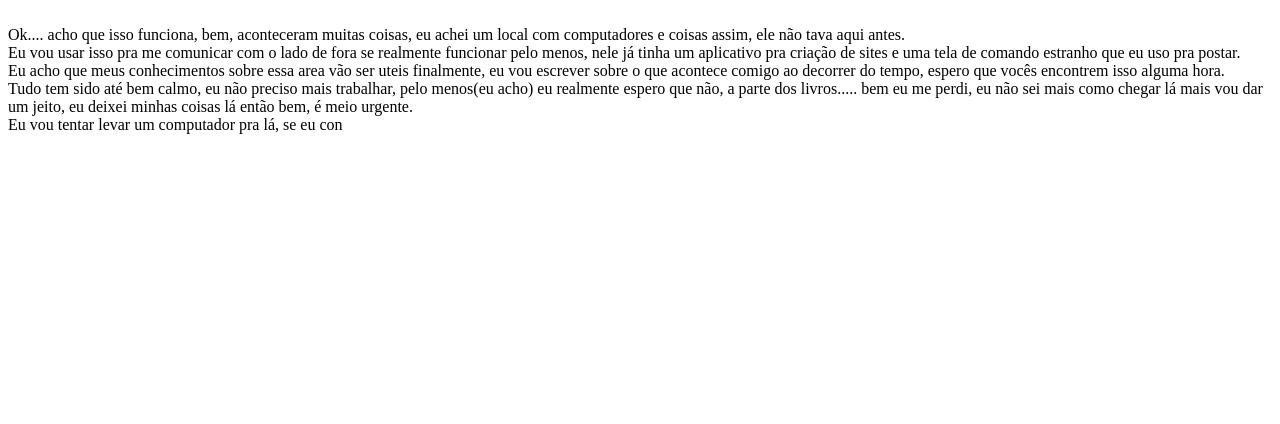
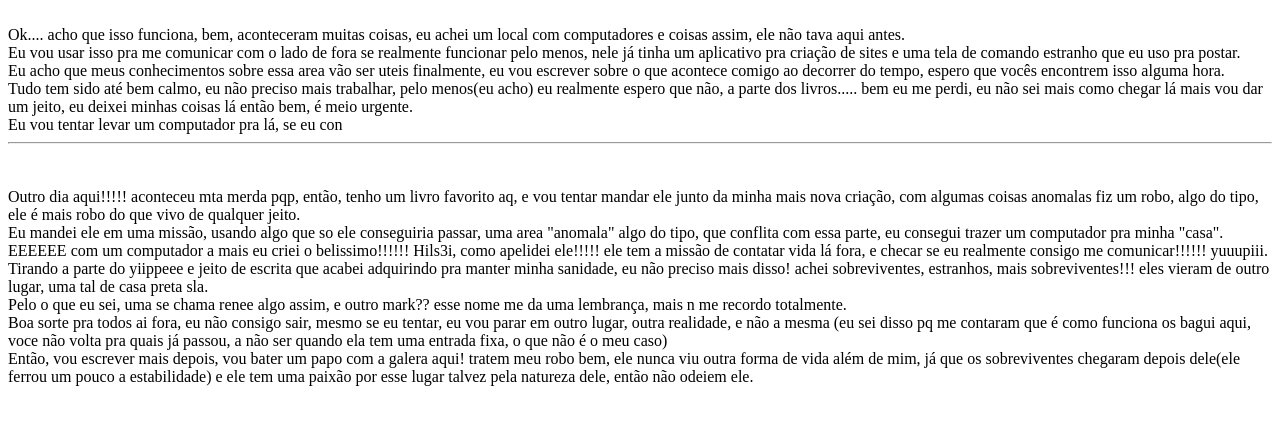
Before and after one commit to LIMBOISWATCHING/L1MB0, a plain HTML site: page O começo.html in a window 1280 px wide. Drawn offline with Linux system fonts and the light colour scheme.

Commit message:
Add files via upload

```diff
--- a/O começo.html
+++ b/O começo.html
@@ -14,6 +14,15 @@ Eu vou usar isso pra me comunicar com o lado de fora se realmente funcionar pelo
 <br>Eu acho que meus conhecimentos sobre essa area vão ser uteis finalmente, eu vou escrever sobre o que acontece comigo ao decorrer do tempo, espero que vocês encontrem isso alguma hora.
 <br>Tudo tem sido até bem calmo, eu não preciso mais trabalhar, pelo menos(eu acho) eu realmente espero que não, a parte dos livros..... bem eu me perdi, eu não sei mais como chegar lá mais vou dar um jeito, eu deixei minhas coisas lá então bem, é meio urgente.
 <br>Eu vou tentar levar um computador pra lá, se eu con
+<hr>
+<br>
+<br>Outro dia aqui!!!!! aconteceu mta merda pqp, então, tenho um livro favorito aq, e vou tentar mandar ele junto da minha mais nova criação, com algumas coisas anomalas fiz um robo, algo do tipo, ele é mais robo do que vivo de qualquer jeito.
+<br>Eu mandei ele em uma missão, usando algo que so ele conseguiria passar, uma area "anomala" algo do tipo, que conflita com essa parte, eu consegui trazer um computador pra minha "casa".
+<br>EEEEEE com um computador a mais eu criei o belissimo!!!!!! Hils3i, como apelidei ele!!!!! ele tem a missão de contatar vida lá fora, e checar se eu realmente consigo me comunicar!!!!!! yuuupiii.
+<br>Tirando a parte do yiippeee e jeito de escrita que acabei adquirindo pra manter minha sanidade, eu não preciso mais disso! achei sobreviventes, estranhos, mais sobreviventes!!! eles vieram de outro lugar, uma tal de casa preta sla.
+<br>Pelo o que eu sei, uma se chama renee algo assim, e outro mark?? esse nome me da uma lembrança, mais n me recordo totalmente.
+<br>Boa sorte pra todos ai fora, eu não consigo sair, mesmo se eu tentar, eu vou parar em outro lugar, outra realidade, e não a mesma (eu sei disso pq me contaram que é como funciona os bagui aqui, voce não volta pra quais já passou, a não ser quando ela tem uma entrada fixa, o que não é o meu caso)
+<br>Então, vou escrever mais depois, vou bater um papo com a galera aqui! tratem meu robo bem, ele nunca viu outra forma de vida além de mim, já que os sobreviventes chegaram depois dele(ele ferrou um pouco a estabilidade) e ele tem uma paixão por esse lugar talvez pela natureza dele, então não odeiem ele.
 </body>
 
 </html>
```
